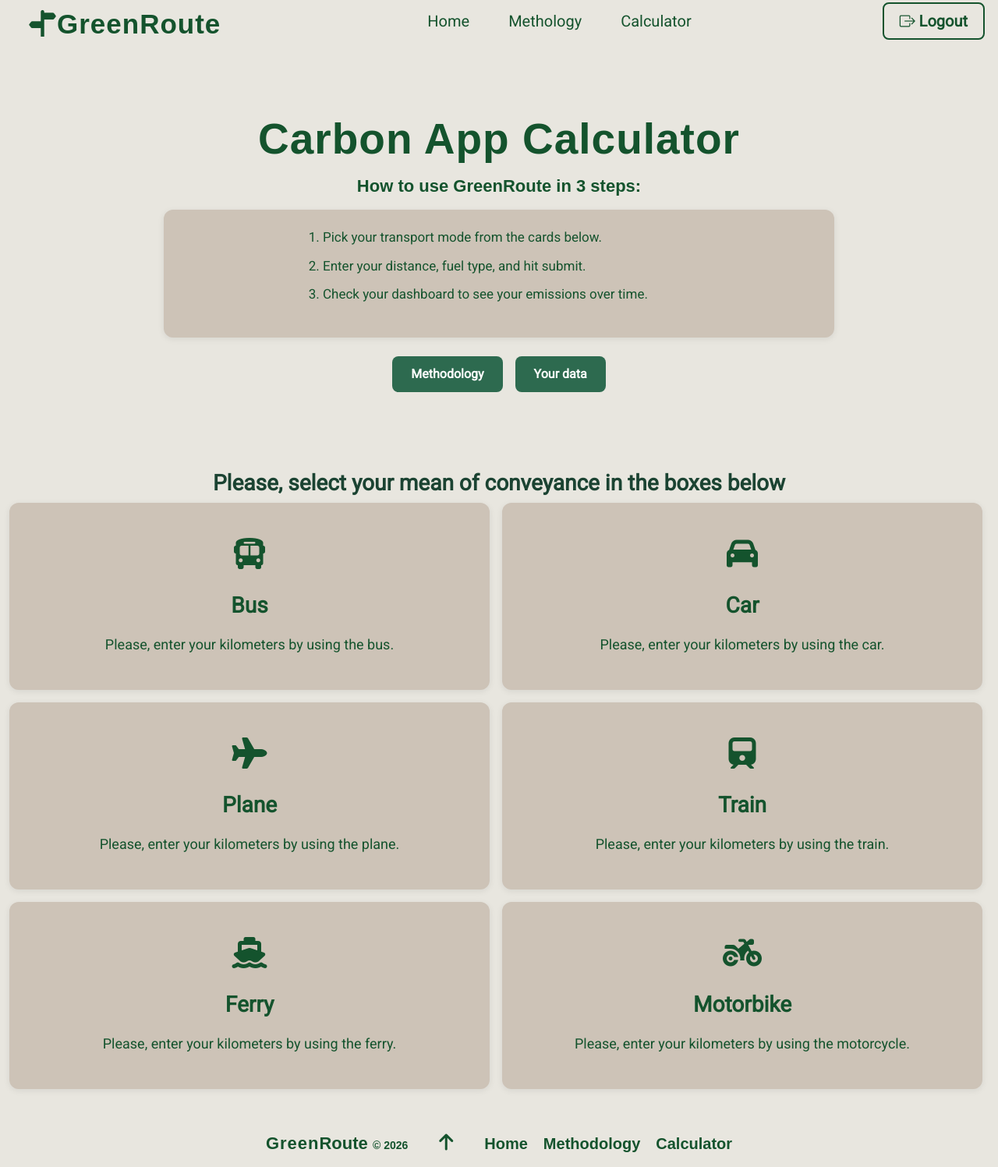
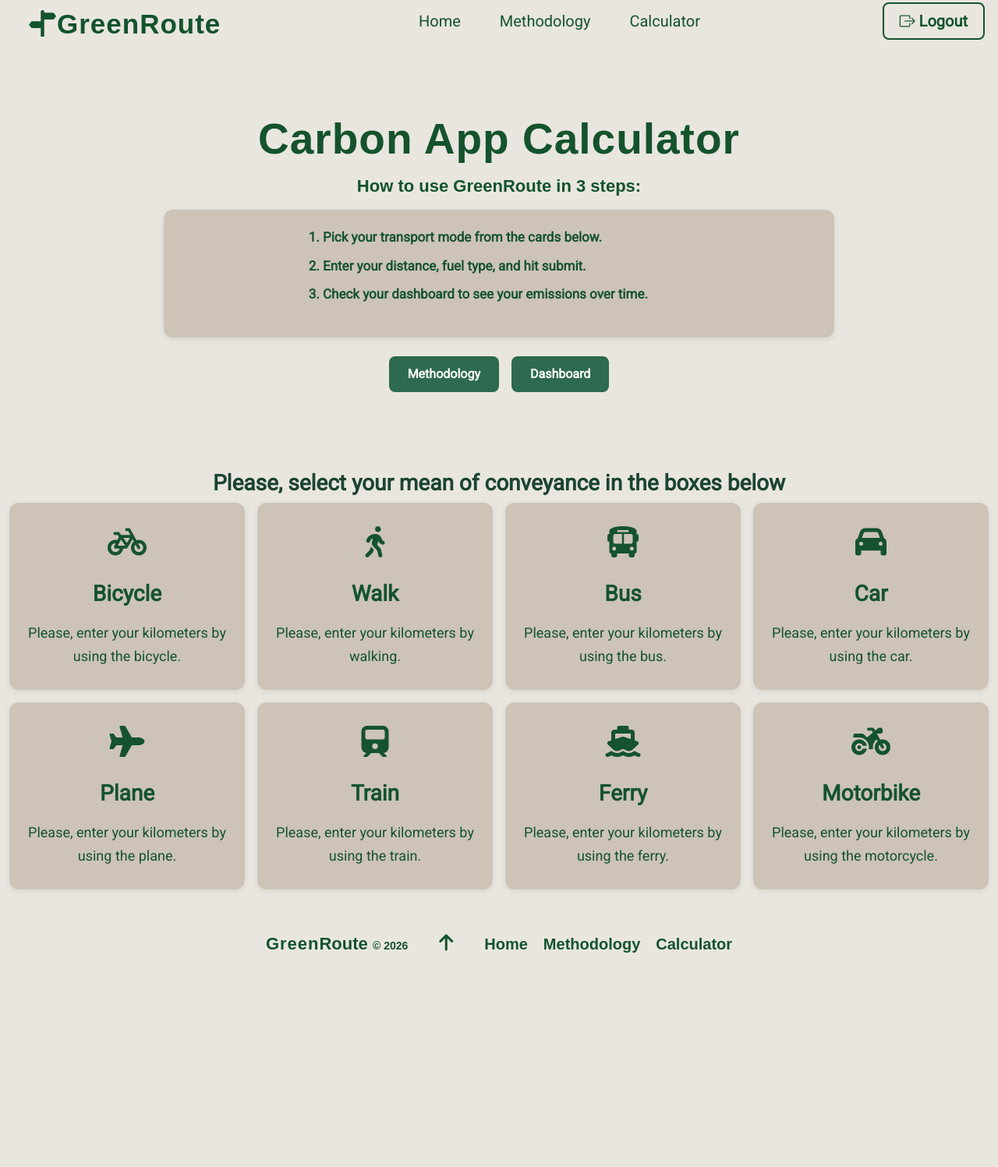
Before and after one commit to MaximePig/GRP4--GreenDigitalization-Github26, a Flask app: page /carbon_app in a window 1280 px wide. Shown: the whole page at 78% size. After the commit the page ends 1222 px from the top, so only its background shows below. Run offline with Flask 3, Linux system fonts and the light colour scheme; the visitor is signed in with stand-in values (Sample User, id 1); some libraries are stand-ins or nearby versions.

Commit message:
changes to layout (added walk + byccycle back to the charts and everything)

```diff
--- a/capp/carbon_app/routes.py
+++ b/capp/carbon_app/routes.py
@@ -21,7 +21,6 @@ efco2 = {
     'Train':     {'Electric': 0.007},
     'Ferry':     {'Diesel': 0.11131, 'CNG': 0.1131, 'No Fossil Fuel': 0},
     'Motorbike': {'Petrol': 0.09816, 'No Fossil Fuel': 0},
-    'Scooter':   {'No Fossil Fuel': 0},
     'Bicycle':   {'No Fossil Fuel': 0},
     'Walk':      {'No Fossil Fuel': 0}
 }
@@ -31,9 +30,9 @@ efch4 = {
     'Bus':       {'Diesel': 2e-5, 'CNG': 2.5e-3, 'Petrol': 2e-5, 'Electric/Hydrogen': 0},
     'Car':       {'Petrol': 3.1e-4, 'Diesel': 3e-6, 'Hybrid': 1.5e-4, 'Electric': 0},
     'Plane':     {'Economy': 1.1e-4, 'Business Class': 1.1e-4},
+    'Train':     {'Electric': 0},
     'Ferry':     {'Diesel': 3e-5, 'CNG': 3e-5, 'No Fossil Fuel': 0},
     'Motorbike': {'Petrol': 2.1e-3, 'No Fossil Fuel': 0},
-    'Scooter':   {'No Fossil Fuel': 0},
     'Bicycle':   {'No Fossil Fuel': 0},
     'Walk':      {'No Fossil Fuel': 0}
 }
@@ -97,10 +96,10 @@ def new_entry_bus():
         # fuel = request.form['fuel_type']
 
         # Calculate emissions with the function from functions.py, this is to make the code cleaner and more modular, and also allows us to test the function separately from the routes.
-        co2 = carbon_emmissions(kms, transport, fuel)
+        # co2 = carbon_emmissions(kms, transport, fuel)
 
         # calculate directly in the route, this is to make the code more readable and easier to understand for people who are not familiar with functions and modular code.
-        # co2 = float(kms) * efco2[transport][fuel]
+        co2 = float(kms) * efco2[transport][fuel]
         ch4 = float(kms) * efch4[transport][fuel]
         total = co2+ch4
 
@@ -126,9 +125,10 @@ def new_entry_car():
         # kms = request.form['kms']
         # fuel = request.form['fuel_type']
 
-        co2 = float(kms) * efco2[transport][fuel]
-        ch4 = float(kms) * efch4[transport][fuel]
-        total = co2+ch4
+        passengers = form.passengers.data
+        co2 = (float(kms) * efco2[transport][fuel]) / passengers
+        ch4 = (float(kms) * efch4[transport][fuel]) / passengers
+        total = co2 + ch4
 
         co2 = float("{:.2f}".format(co2))
         ch4 = float("{:.2f}".format(ch4))
@@ -266,7 +266,7 @@ def new_entry_bicycle():
         db.session.add(emissions)
         db.session.commit()
         return redirect(url_for('carbon_app.your_data'))
-    return render_template('carbon_app/new_entry_bicycle.html', title='new entry bicycle', form=form)
+    return render_template('carbon_app/new_entry_bicycle.html', title='new entry bicycle', form=form, nudge=nudges['Bicycle'])
 
 #New entry walk
 @carbon_app.route('/carbon_app/new_entry_walk', methods=['GET','POST'])
@@ -292,7 +292,7 @@ def new_entry_walk():
         db.session.add(emissions)
         db.session.commit()
         return redirect(url_for('carbon_app.your_data'))
-    return render_template('carbon_app/new_entry_walk.html', title='new entry walk', form=form)
+    return render_template('carbon_app/new_entry_walk.html', title='new entry walk', form=form, nudge=nudges['Walk'])
 
 
 #Your data
@@ -305,7 +305,7 @@ def your_data():
         order_by(Transport.date.desc()).order_by(Transport.transport.asc()).all()
 
     # Transport types in alphabetical order (must match chart labels in template)
-    transport_types = ['Bus', 'Car', 'Ferry', 'Motorbike', 'Plane', 'Scooter', 'Train']
+    transport_types = ['Bus', 'Car', 'Ferry', 'Motorbike', 'Plane', 'Scooter', 'Train', 'Walk', 'Bicycle']
 
     # Emissions by category --> big change here --> we use a single query to get the sum of emissions for each transport type, and then we create a dictionary to map the transport types to their emissions, and then we create a list of emissions in the same order as the transport types list, this way we can easily pass it to the template and use it for the chart.
     emissions_by_transport = db.session.query(db.func.sum(Transport.total), Transport.transport). \
--- a/capp/static/carbon_app.css
+++ b/capp/static/carbon_app.css
@@ -110,7 +110,7 @@ h4 {
 }
 
 .carbon_app_new_entry_main .box {
-  flex: 0 calc(50% - 12px); /* grow, shrink, basis */
+  flex: 0 calc(25% - 12px); /* grow, shrink, basis */
   background: #cdc3b7;
   color: #14532d;
   border-radius: 12px;
@@ -373,6 +373,7 @@ h4 {
 .carbon_app_instructions {
   background: #cdc3b7;
   color: #14532d;
+  font-weight: 700;
   border-radius: 12px;
   padding: 20px 22px;
   text-align: center;
--- a/capp/static/home.css
+++ b/capp/static/home.css
@@ -311,7 +311,13 @@ p {
 
 
 .alert-info {
-  background-color: #c8e6c9;
-  border-color: #8bbd78;
+  background-color: #cdc3b7;
+  border-color: #cdc3b7;
   color: #14532d;
 }
+
+.alert-success {
+  background-color: #14532d;
+  border-color: #cdc3b7;
+  color: #cdc3b7;
+}
--- a/capp/templates/carbon_app/carbon_app.html
+++ b/capp/templates/carbon_app/carbon_app.html
@@ -18,7 +18,7 @@
             </div>
           <div class="container_buttons_links_header_carbon_app">
             <a href="{{url_for('methodology.methodology_home')}}" class="home_btn">Methodology</a>
-            <a href="{{url_for('carbon_app.your_data')}}" class="home_btn">Your data</a>
+            <a href="{{url_for('carbon_app.your_data')}}" class="home_btn">Dashboard</a>
           </div>
         </div>
       </section>
@@ -126,6 +126,17 @@
 
 
       <div class="carbon_app_new_entry_main">
+        <a class="box" href="{{url_for('carbon_app.new_entry_bicycle')}}">
+          <div class="h1 mb-3"><i class="fa-solid fa-bicycle"></i></div>
+          <h3>Bicycle</h3>
+          <p>Please, enter your kilometers by using the bicycle.</p>
+        </a>
+
+        <a class="box" href="{{url_for('carbon_app.new_entry_walk')}}">
+          <div class="h1 mb-3"><i class="fa-solid fa-person-walking"></i></div>
+          <h3>Walk</h3>
+          <p>Please, enter your kilometers by walking.</p>
+        </a>
         <a class="box" href="{{url_for('carbon_app.new_entry_bus')}}">
           <div class="h1 mb-3"><i class="fa-solid fa-bus"></i></div>
           <h3>Bus</h3>
@@ -161,18 +172,6 @@
           <h3>Motorbike</h3>
           <p>Please, enter your kilometers by using the motorcycle.</p>
         </a>
-
-        <!-- <a class="box" href="{{url_for('carbon_app.new_entry_bicycle')}}">
-          <div class="h1 mb-3"><i class="fa-solid fa-bicycle"></i></div>
-          <h3>Bicycle</h3>
-          <p>Please, enter your kilometers by using the bicycle.</p>
-        </a>
-
-        <a class="box" href="{{url_for('carbon_app.new_entry_walk')}}">
-          <div class="h1 mb-3"><i class="fa-solid fa-person-walking"></i></div>
-          <h3>Walk</h3>
-          <p>Please, enter your kilometers by walking.</p>
-        </a> -->
       </div>
 
       </div>
--- a/capp/templates/layout.html
+++ b/capp/templates/layout.html
@@ -58,7 +58,7 @@
                       <a href="{{url_for('home.home_home')}}">Home</a>
                   </li>
                   <li>
-                      <a href="{{url_for('methodology.methodology_home')}}">Methology</a>
+                      <a href="{{url_for('methodology.methodology_home')}}">Methodology</a>
                   </li>
                   <li>
                       <a href="{{url_for('carbon_app.carbon_app_home')}}">Calculator</a>
```
Also changed, not shown: capp/templates/carbon_app/new_entry_bicycle.html (+14 -1 lines), capp/templates/carbon_app/new_entry_walk.html (+12 -2 lines), capp/templates/carbon_app/your_data.html (+8 -6 lines).
